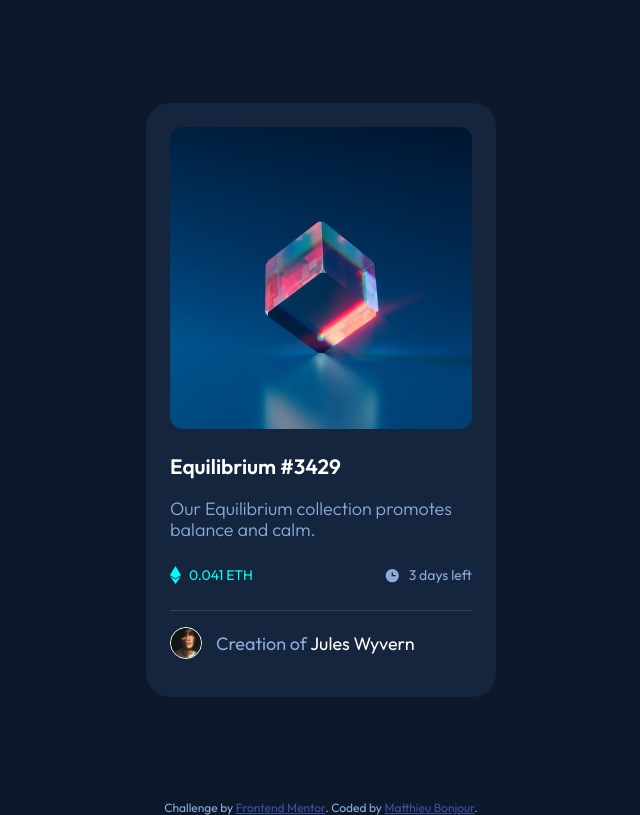
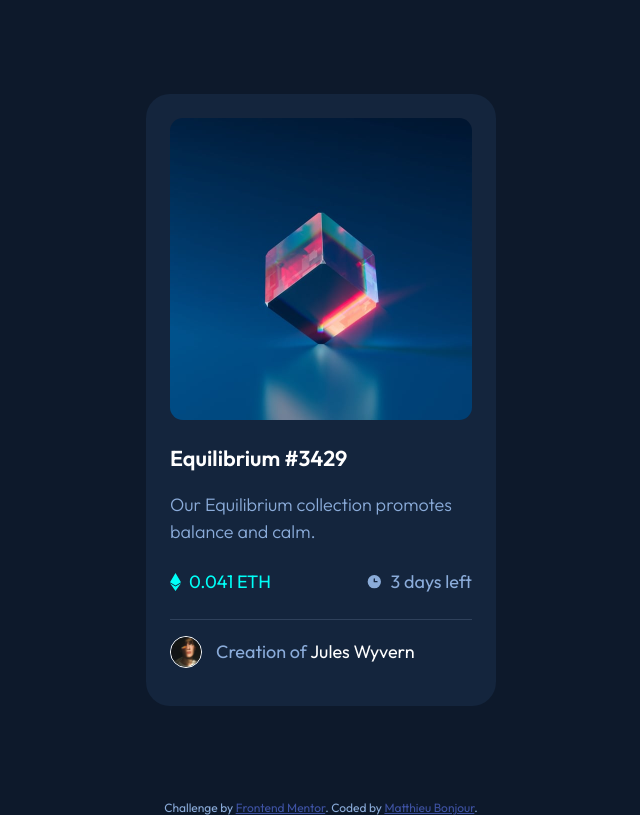
Before and after one commit to Matthieu83600/nft-preview-card, a plain HTML site: page index.html in a window 1280 px wide. Shown: the whole page, without its empty margins (319-959 px from the left). Drawn offline with Linux system fonts and the light colour scheme.

Commit message:
fix: font-size + line-height paragraph

```diff
--- a/style.css
+++ b/style.css
@@ -85,7 +85,7 @@ body {
 }
 .card__content-title {
   color: var(--white);
-  font-size: 1.3rem;
+  font-size: 1.35rem;
   font-weight: 600;
   margin-bottom: 1.2rem;
 }
@@ -95,7 +95,7 @@ body {
 }
 .card__content-description {
   color: var(--soft-blue);
-  line-height: 1.2;
+  line-height: 1.5;
   font-weight: 300;
   margin-bottom: 1.6rem;
 }
@@ -103,7 +103,6 @@ body {
   display: flex;
   justify-content: space-between;
   margin-bottom: 1.6rem;
-  font-size: 0.875rem;
 }
 .card__content-informations-ethereum,
 .card__content-informations-time {
```
